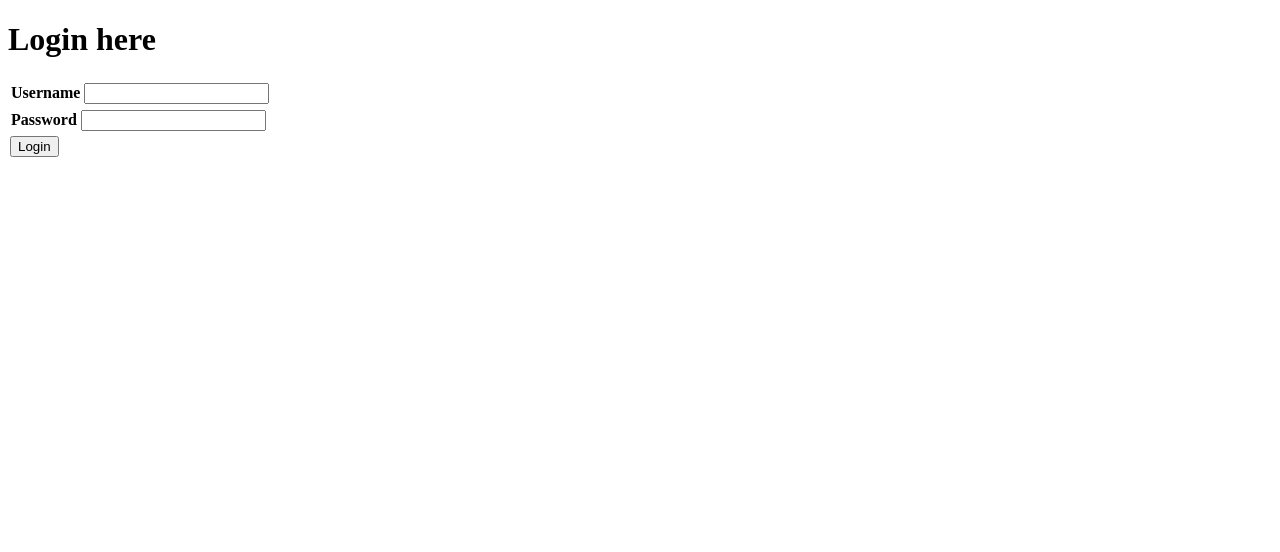
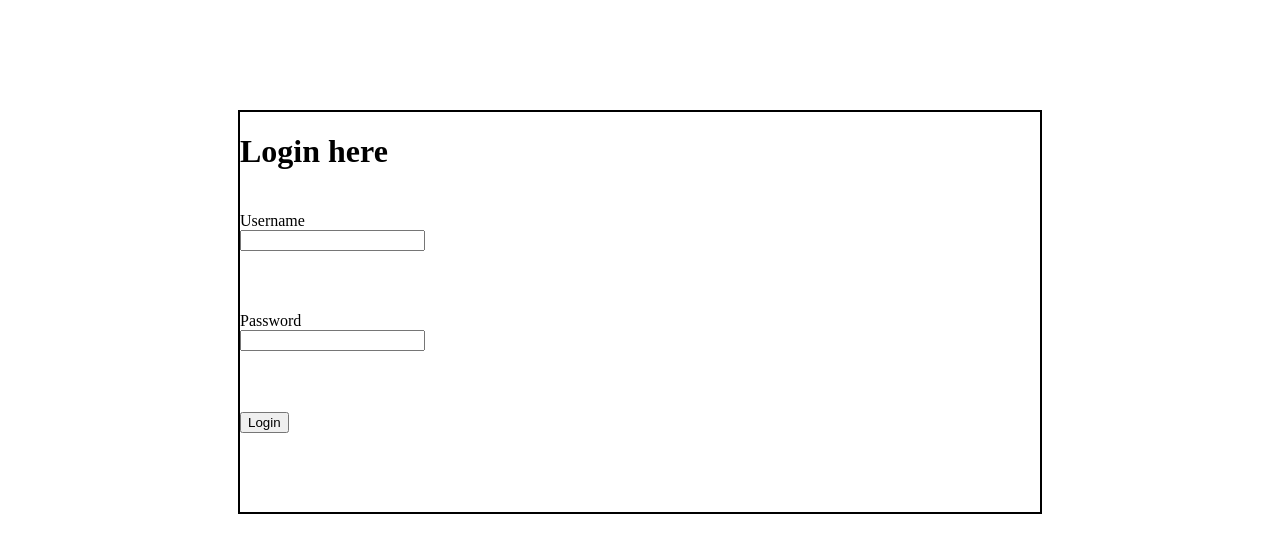
Before and after one commit to davxe/todo-list-typescript, a React (Create React App) app: page / in a window 1280 px wide. Shown: the top 552 px of the page. Built offline with nearby package versions, Linux system fonts and the light colour scheme.

Commit message:
validation done in Login component

```diff
--- a/src/Component/Login/Login.tsx
+++ b/src/Component/Login/Login.tsx
@@ -1,58 +1,97 @@
 import React, { useState } from 'react'
+import styled from 'styled-components'
+import {ErrorDetail} from '../Todo/Todo'
 interface IHistory{
     push(url:string):void;
 }
 interface IProps{
     history:IHistory;
 }
+const MainContainer=styled.div`
+    border:2px solid black;
+    width:800px;
+    height:400px;
+    margin:110px auto;
+    display:grid;
+    grid-template-rows:repeat(4,100px);
+    grid-template-columns:1fr;
+`;
 export const Login:React.FC<IProps>=(props:IProps)=>{
     const [userName,setUserName]=useState<string>('')
     const [password,setPassword]=useState<string>('')
-
+    const [userNameError,setUserNameError]=useState<string>('')
+    const [passwordError,setPasswordError]=useState<string>('')
+    //on Change od user name
     const handleChangeUsername=(e:React.ChangeEvent<HTMLInputElement>)=>{
         setUserName(e.target.value)
     }
-
+    //on change of password
     const handleChangePassword=(e:React.ChangeEvent<HTMLInputElement>)=>{
         setPassword(e.target.value)
     }
+    // validation for username and password
+    const validation=()=>{
+        let userNameError='',passwordError=''
+        if(!userName){
+            userNameError='*userName Cannot be empty'
+        }
+        else if(userName.length<6){
+            userNameError='*username must be of 6 character'
+        }
+        if(!password){
+            passwordError='*password cannot be empty'
+        }
+        else if(password.length<6){
+            passwordError='*password should not less than 6'
+        }
+        if(userNameError||passwordError){
+            setUserNameError(userNameError)
+            setPasswordError(passwordError)
+            return false
+        }
+        return true
+    }
+    // on click of login button
     const handleSubmit=()=>{
-        const formData={
-            username:userName,
-            password:password
+        const isValid=validation()
+        if(isValid){
+            const formData={
+                username:userName,
+                password:password
+            }
+            // console.log('form data',formData)
+            // console.log('props data',props.history.push)
+            setPassword('')
+            setUserName('')
+            props.history.push(`/todo/${userName}`)
         }
-        console.log('form data',formData)
-        console.log('props data',props.history.push)
-        props.history.push(`/todo/${userName}`)
     }
     return(
-        <div>
+        <MainContainer>
             <div>
                 <h1>Login here</h1>
             </div>
             <div>
-                <table>
-                    <tr>
-                        <th><label htmlFor='username'>Username</label></th>
-                        <td><input id='username' type="text" value={userName} onChange={handleChangeUsername}/></td>
-                    </tr>
-                </table>
+                <div>
+                    <label htmlFor='username'>Username</label>
+                </div>
+                <div>
+                    <input id='username' type="text" value={userName} onChange={handleChangeUsername}/>
+                    <ErrorDetail>{userNameError}</ErrorDetail>
+                </div>
             </div>
             <div>
-                <table>
-                    <tr>
-                        <th><label htmlFor='password'>Password</label></th>
-                        <td><input id='password' type="password" value={password} onChange={handleChangePassword}/></td>
-                    </tr>
-                </table>
+                <div>
+                    <label htmlFor='password'>Password</label>
+                </div>
+                <div>
+                    <input id='password' type="password" value={password} onChange={handleChangePassword}/>
+                    <ErrorDetail>{passwordError}</ErrorDetail>
+                </div>
             </div>
             <div>
-                <table>
-                    <tr>
-                        <input type='button' onClick={handleSubmit} value='Login'/>
-                    </tr>
-                </table>
+                <input type='button' onClick={handleSubmit} value='Login'/>
             </div>
-        </div>
+        </MainContainer>
     )
 }
--- a/src/Component/Todo/Todo.tsx
+++ b/src/Component/Todo/Todo.tsx
@@ -66,7 +66,7 @@ const FormButton=styled.button`
     font-size:18px;
     background-color:cornflowerblue;
 `;
-const ErrorDetail=styled.div`
+export const ErrorDetail=styled.div`
     color:red;
     font-size:20px;
 `;
@@ -146,7 +146,7 @@ export const Todo:React.FC<IProps>=(props:IProps)=>{
                 {
                     todoArray.map((ele:string,i:number)=>(
                     <TodoList key={i} onDoubleClick={()=>deleteTodo(i)}>
-                        <Paragraph>{i+1} {ele}</Paragraph>
+                        <Paragraph>{i+1}. {ele}</Paragraph>
                         <p className='date'>{month}</p>
                     </TodoList>))
                 }
```
